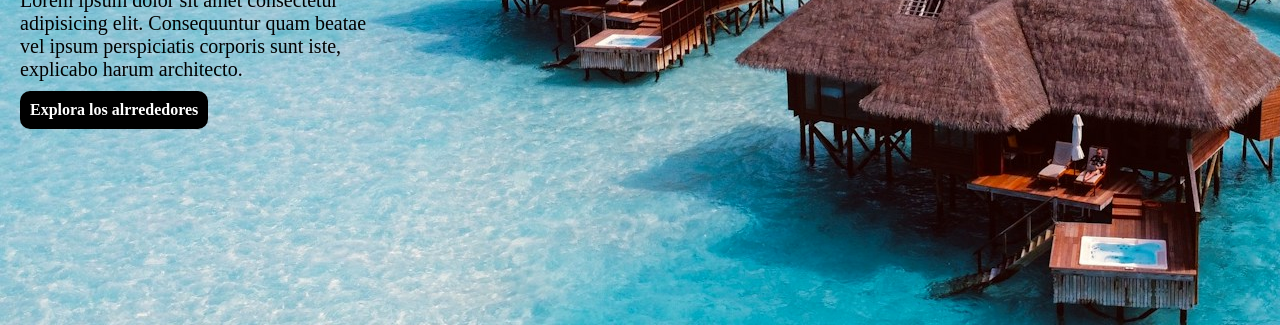
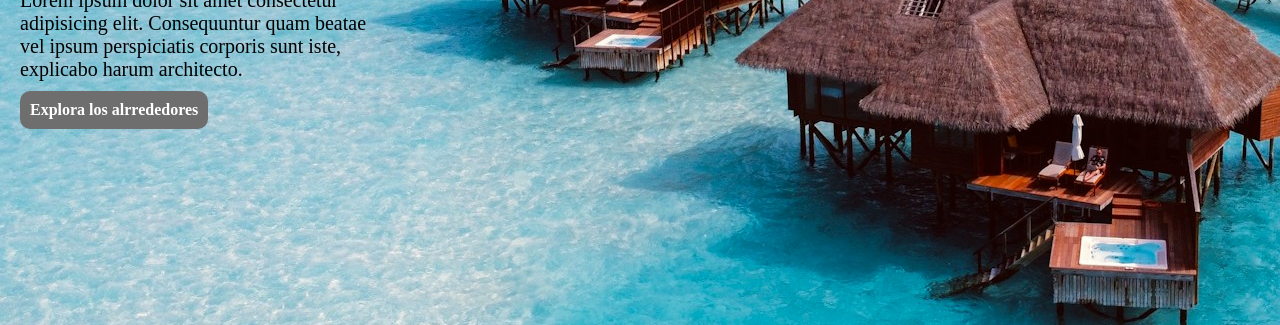
Before and after one commit to DionnerFigueras/modulo4, a plain HTML site: page index.html in a window 1280 px wide. In both pictures the pointer is over the element "Explora los alrrededores". Shown: the part 475-800 px from the top of the page. Drawn offline with Linux system fonts and the light colour scheme.

Commit message:
otros cambios

```diff
--- a/index.html
+++ b/index.html
@@ -3,8 +3,9 @@
 <head>
     <meta charset="UTF-8">
     <meta name="viewport" content="width=device-width, initial-scale=1.0">
-    <title>Moludo 4</title>
+    <title>Dionner Figueras - Moludo 4</title>
     <link rel="stylesheet" href="stylesCss/styles.css">
+    <link rel="shortcut icon" href="images/Logo.ico" type="image/x-icon">
 </head>
 <body>
 
--- a/stylesCss/styles.css
+++ b/stylesCss/styles.css
@@ -102,3 +102,7 @@ body {
     padding: 0;
     margin: 0;
 }
+
+.button:hover {
+    background: rgb(111, 110, 110);
+}
```
